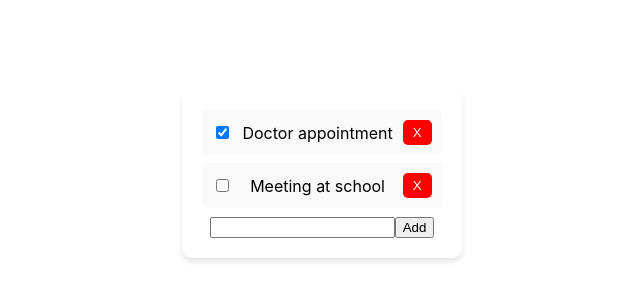
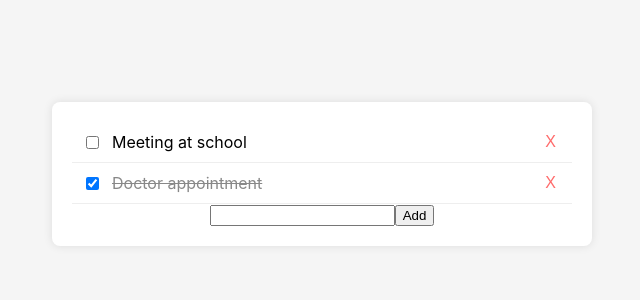
Before and after one commit to tomjones-4/react-task-tracker-web-app, a React (Create React App) app: page / in a window 1280 px wide. Shown: the part 226-526 px from the top of the page, without its empty margins (318-958 px from the left). Built offline with nearby package versions, Linux system fonts and the light colour scheme.

Commit message:
Make completed tasks go to bottom of list

```diff
--- a/src/App.css
+++ b/src/App.css
@@ -36,55 +36,92 @@
     transform: rotate(360deg);
   }
 }
-
-.todo-list {
-  max-width: 400px; /* Adjust as needed */
-  margin: 20px auto;
-  padding: 20px;
-  background: #fff;
-  border-radius: 10px;
-  box-shadow: 0 4px 6px rgba(0, 0, 0, 0.1);
+/* Center the todo list on the page */
+.todo-list-container {
+  display: flex;
+  justify-content: center;
+  align-items: center;
+  min-height: 100vh;
+  background-color: #f5f5f5;
+  margin: 0;
 }
 
+/* Style the todo list */
+.todo-list {
+  width: 90%;
+  max-width: 500px;
+  background: #fff;
+  padding: 20px;
+  border-radius: 8px;
+  box-shadow: 0 0 10px rgba(0, 0, 0, 0.1);
+}
+
+/* Style each todo item */
 .todo-item {
   display: flex;
   align-items: center;
   justify-content: space-between;
   padding: 10px;
-  background: #f9f9f9;
-  border-radius: 5px;
-  margin-bottom: 8px;
-  transition: background 0.3s ease;
+  border-bottom: 1px solid #eee;
 }
 
-.todo-item:hover {
-  background: #e0e0e0;
+/* Style for the last item to remove the border */
+.todo-item:last-child {
+  border-bottom: none;
 }
 
+/* Style the text of the todo item */
 .todo-item p {
   flex-grow: 1;
   margin: 0 10px;
+  text-align: left;
 }
 
+/* Style for completed tasks */
+.todo-item.completed p {
+  text-decoration: line-through;
+  color: #888;
+}
+
+/* Style the delete button */
 .todo-item button {
-  background: red;
+  background: transparent;
+  border: none;
+  color: #ff6b6b;
+  cursor: pointer;
+  font-size: 16px;
+}
+
+/* Style the delete button on hover */
+.todo-item button:hover {
+  color: #ff4b4b;
+}
+
+/* Style the input field for new tasks */
+input[type="text"] {
+  width: calc(100% - 22px);
+  padding: 10px;
+  margin-top: 10px;
+  border: 1px solid #ddd;
+  border-radius: 4px;
+}
+
+/* Style the add button */
+.add-button {
+  width: 100%;
+  padding: 10px;
+  margin-top: 10px;
+  background-color: #61dafb;
+  border: none;
+  border-radius: 4px;
   color: white;
-  border: none;
-  padding: 5px 10px;
-  border-radius: 5px;
+  font-size: 16px;
   cursor: pointer;
 }
 
-.todo-item button:hover {
-  background: darkred;
-}
-
-input[type="text"] {
-  width: 100%;
-  padding: 10px;
-  margin-top: 10px;
-  border: 1px solid #ccc;
-  border-radius: 5px;
+/* Style the add button on hover */
+.add-button:hover {
+  background-color: #21a1f1;
 }
 
 .todo-list-container {
--- a/src/TodoItem.js
+++ b/src/TodoItem.js
@@ -6,7 +6,7 @@ function TodoItem({ task, deleteTask, toggleCompleted }) {
   }
 
   return (
-    <div className="todo-item">
+    <div className={`todo-item ${task.completed ? "completed" : ""}`}>
       <input type="checkbox" checked={task.completed} onChange={handleChange} />
       <p>{task.text}</p>
       <button onClick={() => deleteTask(task.id)}>X</button>
--- a/src/TodoList.js
+++ b/src/TodoList.js
@@ -43,10 +43,13 @@ function TodoList() {
     );
   }
 
+  // Sort tasks: incomplete ones first, then completed ones
+  const sortedTasks = tasks.sort((a, b) => a.completed - b.completed);
+
   return (
     <div className="todo-list-container">
       <div className="todo-list">
-        {tasks.map((task) => (
+        {sortedTasks.map((task) => (
           <TodoItem
             key={task.id}
             task={task}
```
